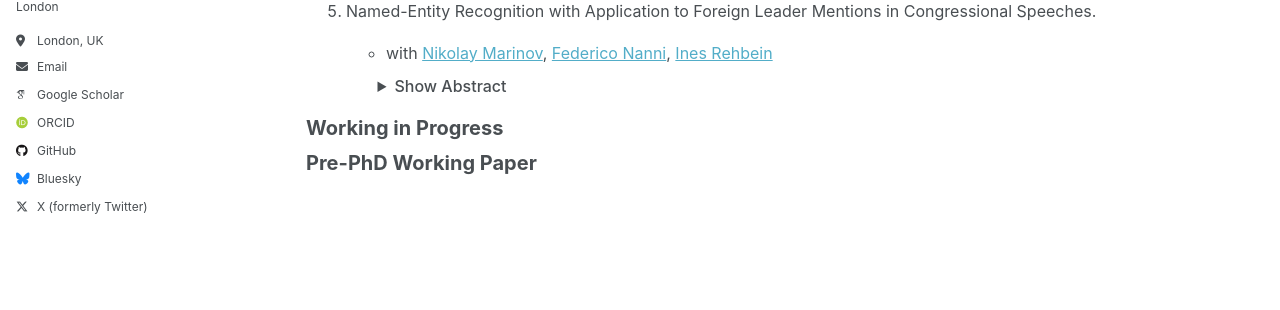
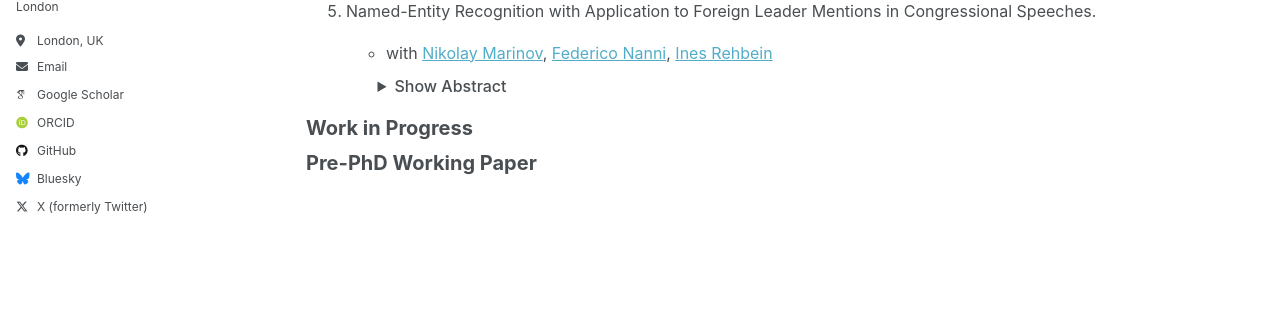
Before and after one commit to aelshehawy/aelshehawy.github.io, a Jekyll site: the page built from _pages/research.md, in a window 1280 px wide and 900 px high, scrolled down 540 px. Shown: the part 372-682 px from the top of the window. Built offline with Jekyll 4.4.1, drawn with Linux system fonts in a browser that asks for light colours; some web fonts are replaced; a script that is not in the unit is left out.

Commit message:
update research

```diff
--- a/_pages/research.md
+++ b/_pages/research.md
@@ -73,6 +73,6 @@ author_profile: true
    </details>
 
 
-# **Working in Progress**
+# **Work in Progress**
 
 # **Pre-PhD Working Paper**
```
